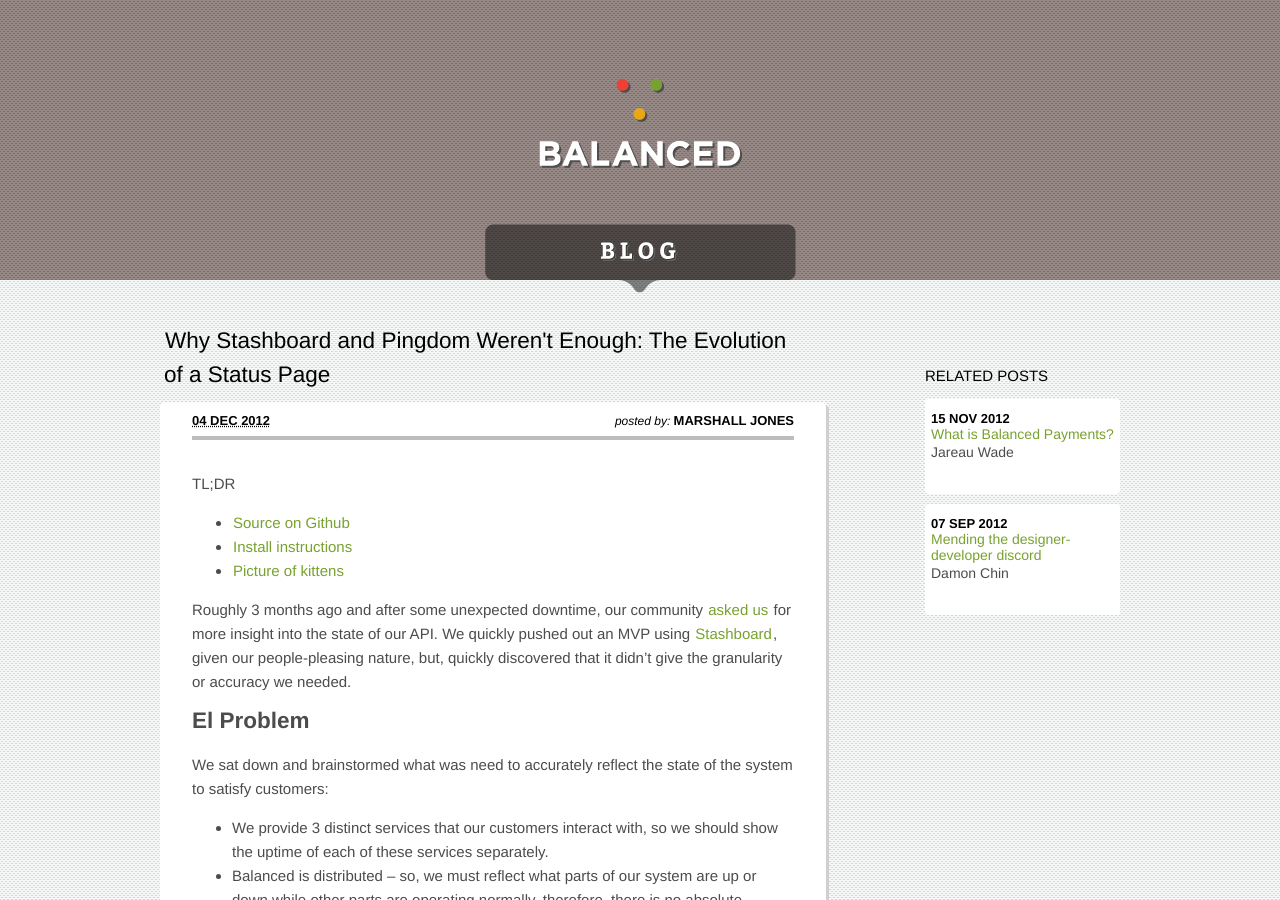
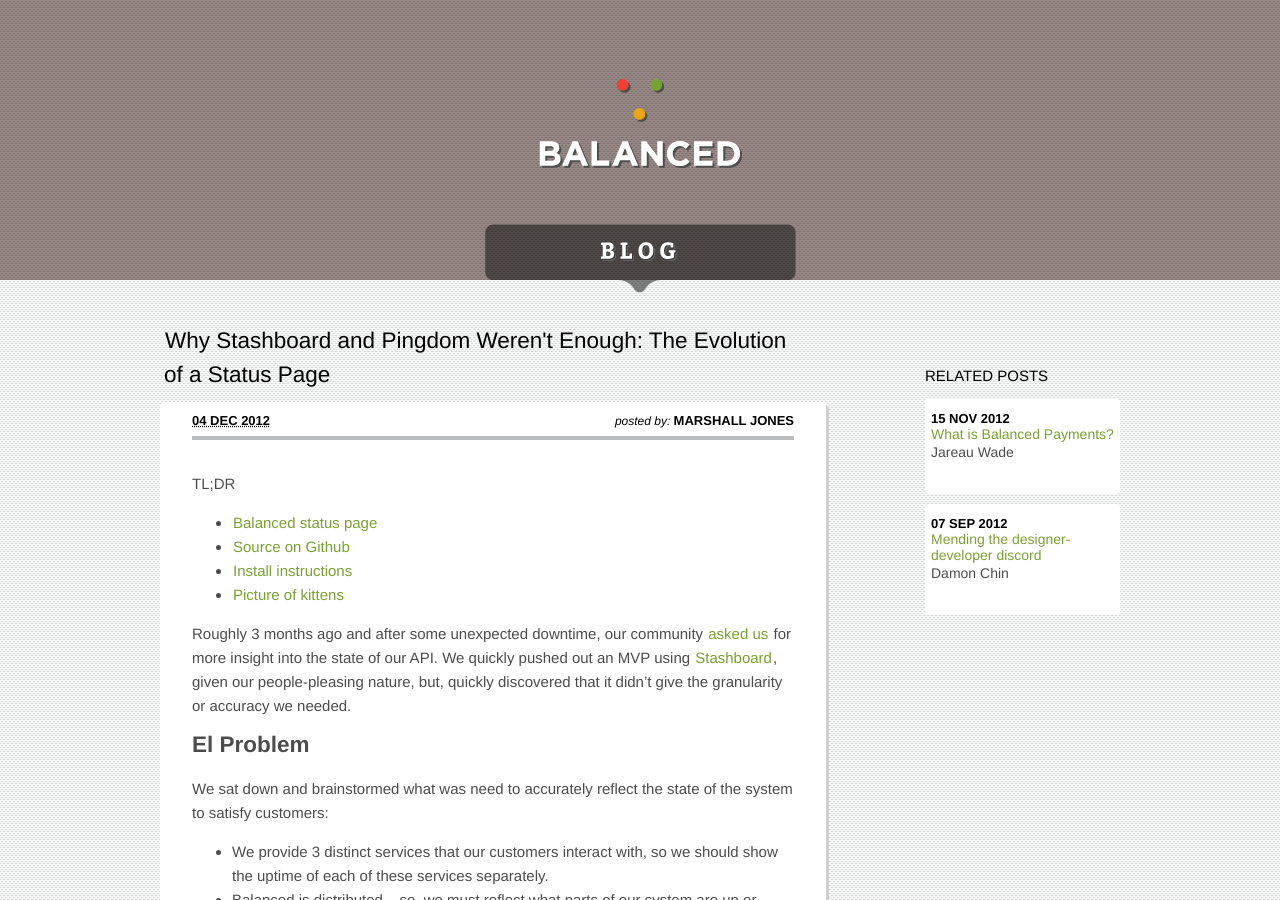
Before and after one commit to balanced/balanced.github.com, a Jekyll site: the page built from _posts/2012-12-04-status-page.md, in a window 1280 px wide and 900 px high. Built offline with Jekyll 4.4.1, drawn with Linux system fonts in a browser that asks for light colours; nearby versions of some CDN libraries; library files that are not in the unit come from our copies; Markdown is read by kramdown in place of the engine named in the settings; comment, search, counter and statistics services are not loaded.

Commit message:
add link to the status page

```diff
--- a/_posts/2012-12-04-status-page.md
+++ b/_posts/2012-12-04-status-page.md
@@ -9,6 +9,7 @@
 ---
 
 TL;DR
+* [Balanced status page](https://status.balancedpayments.com)
 * [Source on Github](https://github.com/balanced/status.balancedpayments.com)
 * [Install instructions](https://github.com/balanced/status.balancedpayments.com/blob/master/INSTALL)
 * [Picture of kittens](http://x66.xanga.com/598b827a5233247895732/b32225086.gif)
```
